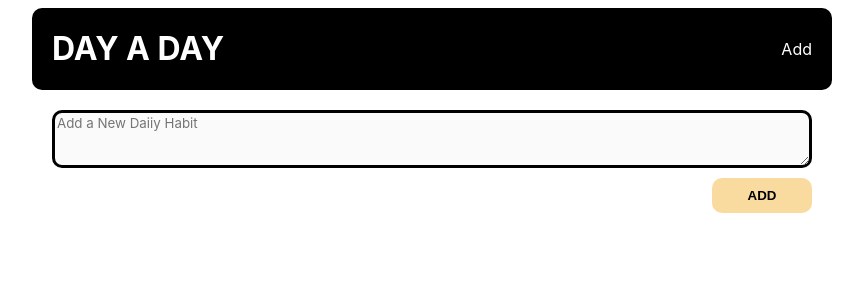
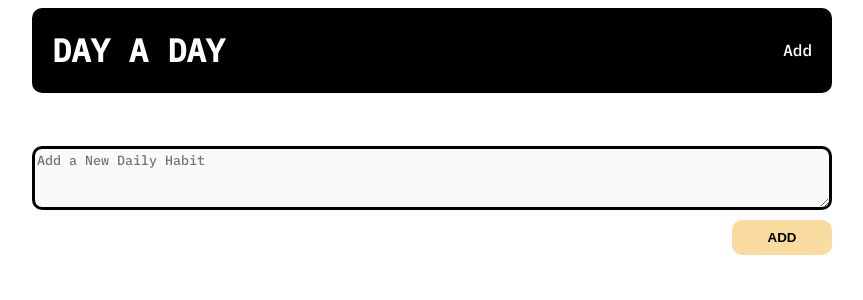
Before and after one commit to sherecks/Crypto, a Flask app: template templates/add_day.html in a window 1280 px wide. Shown: the top 300 px of the page, without its empty margins (208-1071 px from the left). Run offline with Flask 2, Linux system fonts and the light colour scheme; the template is opened without the code that fills it, so the values that code supplies are empty.

Commit message:
Versão 0.3

```diff
--- a/app.py
+++ b/app.py
@@ -1,3 +1,5 @@
+import datetime
+from select import select
 from flask import Flask, render_template, request
 from dotenv import load_dotenv
 
@@ -6,18 +8,30 @@
 def create_app():
     app=Flask(__name__)
 
+    @app.context_processor
+    def add_calc_date_range():
+        def date_range(start: datetime.date):
+            dates = [start + datetime.timedelta(days=diff) for diff in range(-3, 4)]
+            return dates
+        return {"date_range": date_range}
 
     habits = []
 
     @app.route("/")
     def day():
-        return render_template("day.html", habits=habits, title="Day a Day")
+        date_str = request.args.get("date")
+        if date_str:
+            selected_date = datetime.date.fromisoformat(date_str)
+        else:
+            selected_date = datetime.date.today()
+
+        return render_template("day.html", habits=habits, title="Day a Day", selected_date=selected_date)
 
 
     @app.route("/add", methods=["GET", "POST"])
     def add_day():
         if request.method == "POST":
             habits.append(request.form.get("habit"))
-        return render_template("add_day.html", title="Day a day - Add")
+        return render_template("add_day.html", title="Day a day - Add", selected_date=datetime.date.today())
 
     return app
--- a/static/css/Style.css
+++ b/static/css/Style.css
@@ -6,7 +6,7 @@
 
 body {
   box-sizing: border-box;
-  font-family: "Inter", sans-serif;
+  font-family: "IBM Plex Mono", monospace;
 }
 
 .link-h {
@@ -16,31 +16,31 @@
   transition: all 1s;
 }
 
-.link-h:hover{
+.link-h:hover {
   color: #f9dba0;
 }
 
-header, main{
+header, main {
   max-width: 800px;
   margin: 0 auto;
   border-radius: 10px;
 }
 
-header{
+header {
   display: flex;
   background-color: black;
   justify-content: space-between;
   align-items: center;
 }
 
-.form{
+.form {
   display: flex;
   flex-direction: column;
   font-size: 20px;
-  margin: 20px;
+  margin-top: 25px;
 }
 
-.form-input{
+.form-input {
   font-family: inherit;
   resize: vertical;
   max-width: 800px;
@@ -49,7 +49,7 @@
   background-color: #fafafa;
 }
 
-.form-button{
+.form-button {
   font-weight: bold;
   background-color: #f9dba0;
   cursor: pointer;
@@ -59,6 +59,29 @@
   align-self: flex-end;
   margin-top: 10px;
   width: 100px;
+}
 
+.dates {
+  display: flex;
+  justify-content: space-around;
+  margin-top: 20px;
+}
 
+.date-link {
+  text-decoration: none;
+  outline: none;
+  color: black;
+  font-size: 20px;
+  font-weight: bold;
+  padding: 0.25rem 0.75rem;
 }
+
+.date-link--current {
+  background: #f9dba0;
+}
+
+.date {
+  display: flex;
+  flex-direction: column;
+  align-items: center;
+}/*# sourceMappingURL=Style.css.map */
--- a/static/css/Style.scss
+++ b/static/css/Style.scss
@@ -1,14 +1,88 @@
 *,
 *::after,
 *::before{
-    box-sizing: inherit;
+box-sizing: inherit;
 }
 
 body{
-    box-sizing: border-box;
-    font-family: "Inter", sans-serif;
+box-sizing: border-box;
+font-family: 'IBM Plex Mono', monospace;
 }
 
-.link-h{
-    text-decoration: none;
+.link-h {
+text-decoration: none;
+color: white;
+margin: 20px;
+transition: all 1s;
 }
+
+.link-h:hover{
+color: #f9dba0;
+}
+
+header, main{
+max-width: 800px;
+margin: 0 auto;
+border-radius: 10px;
+}
+
+header{
+display: flex;
+background-color: black;
+justify-content: space-between;
+align-items: center;
+}
+
+.form{
+display: flex;
+flex-direction: column;
+font-size: 20px;
+margin-top: 25px;
+}
+
+.form-input{
+font-family: inherit;
+resize: vertical;
+max-width: 800px;
+border: 3px solid black;
+border-radius: 10px;
+background-color: #fafafa;
+}
+
+.form-button{
+font-weight: bold;
+background-color: #f9dba0;
+cursor: pointer;
+border: none;
+border-radius: 10px;
+padding: 10px;
+align-self: flex-end;
+margin-top: 10px;
+width: 100px;
+}
+
+.dates{
+display: flex;
+justify-content: space-around;
+margin-top: 20px;
+}
+
+.date-link{
+text-decoration: none;
+outline: none;
+color: black;
+font-size: 20px;
+font-weight: bold;
+
+padding: 0.25rem 0.75rem;
+}
+
+.date-link--current{
+    background: #f9dba0;
+}
+
+.date{
+    display: flex;
+    flex-direction: column;
+    align-items: center;
+}
--- a/templates/add_day.html
+++ b/templates/add_day.html
@@ -6,7 +6,7 @@
 {% block content %}
 
     <form class="form" method="post">
-        <textarea class="form-input" id="habit" name="habit" rows="3" placeholder="Add a New Daiiy Habit"></textarea>
+        <textarea class="form-input" id="habit" name="habit" rows="3" placeholder="Add a New Daily Habit"></textarea>
         <button class="form-button" type="submit">ADD</button>
     </form>
 
--- a/templates/base.html
+++ b/templates/base.html
@@ -6,6 +6,9 @@
     <meta http-equiv="X-UA-Compatible" content="IE=edge">
     <meta name="viewport" content="width=device-width, initial-scale=1.0">
     <title>{{ title }}</title>
+    <link rel="preconnect" href="https://fonts.googleapis.com">
+    <link rel="preconnect" href="https://fonts.gstatic.com" crossorigin>
+    <link href="https://fonts.googleapis.com/css2?family=IBM+Plex+Mono:wght@500&display=swap" rel="stylesheet">
     <link rel="stylesheet" href="{{ url_for('static', filename='css/Style.css') }}" />
     {% block head %}
 
@@ -22,6 +25,16 @@
     </header>
 
     <main>
+        <section class="dates">
+            {% for date in date_range(selected_date) %}
+            <a class="date-link {{ 'dates__link--current' if loop.index0 == 3 else ''}}" href="{{ url_for('day', date=date)}}"">
+                <time class="date" datetime="{{ date }}">
+                    <span>{{date.strftime("%a")}}</span>
+                    <span>{{date.strftime("%d")}}</span>
+                </time>
+            </a>
+            {% endfor %}
+        </section>
         {% block content %}
         {% endblock %}
     </main>
```
Also changed, not shown: 2 other files.
